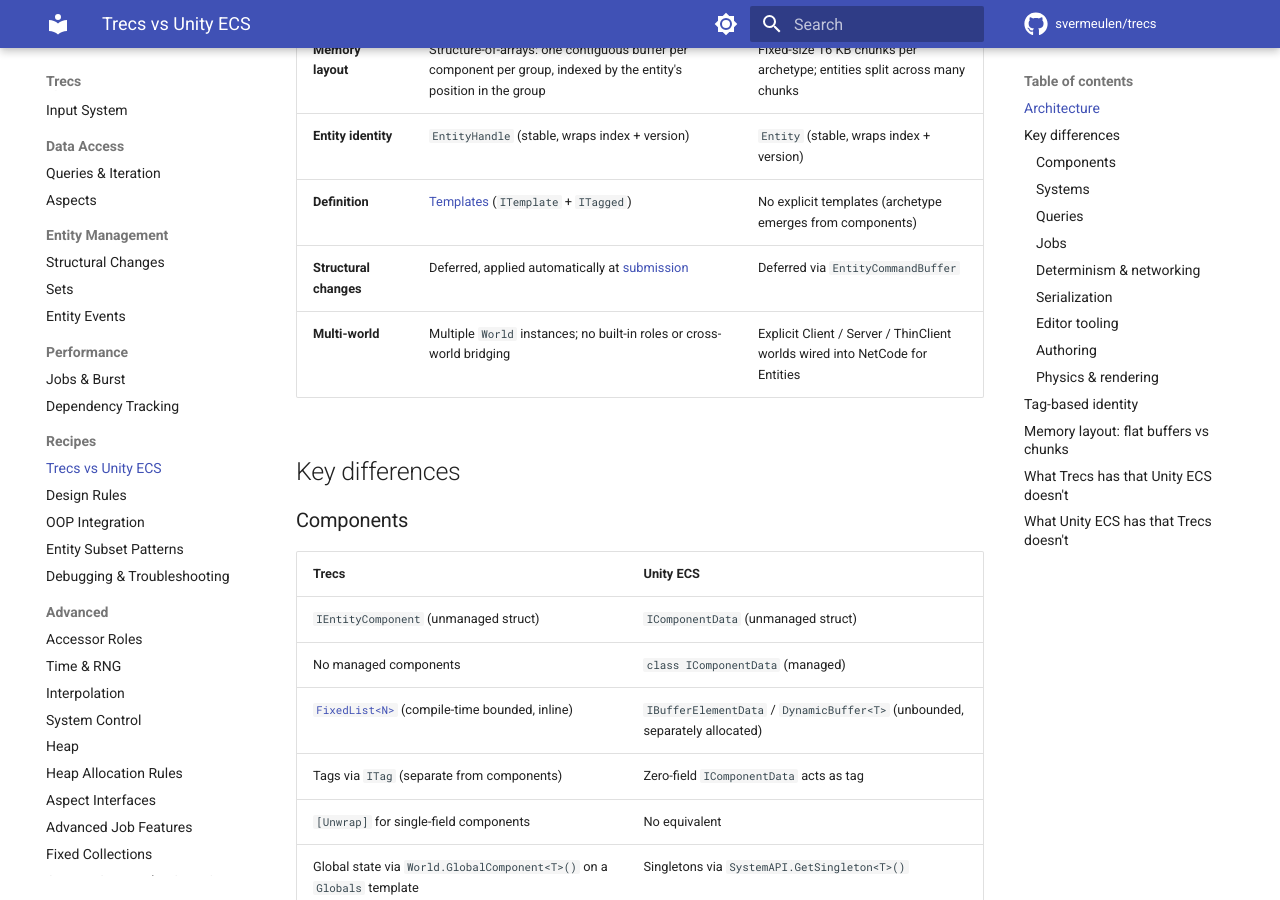
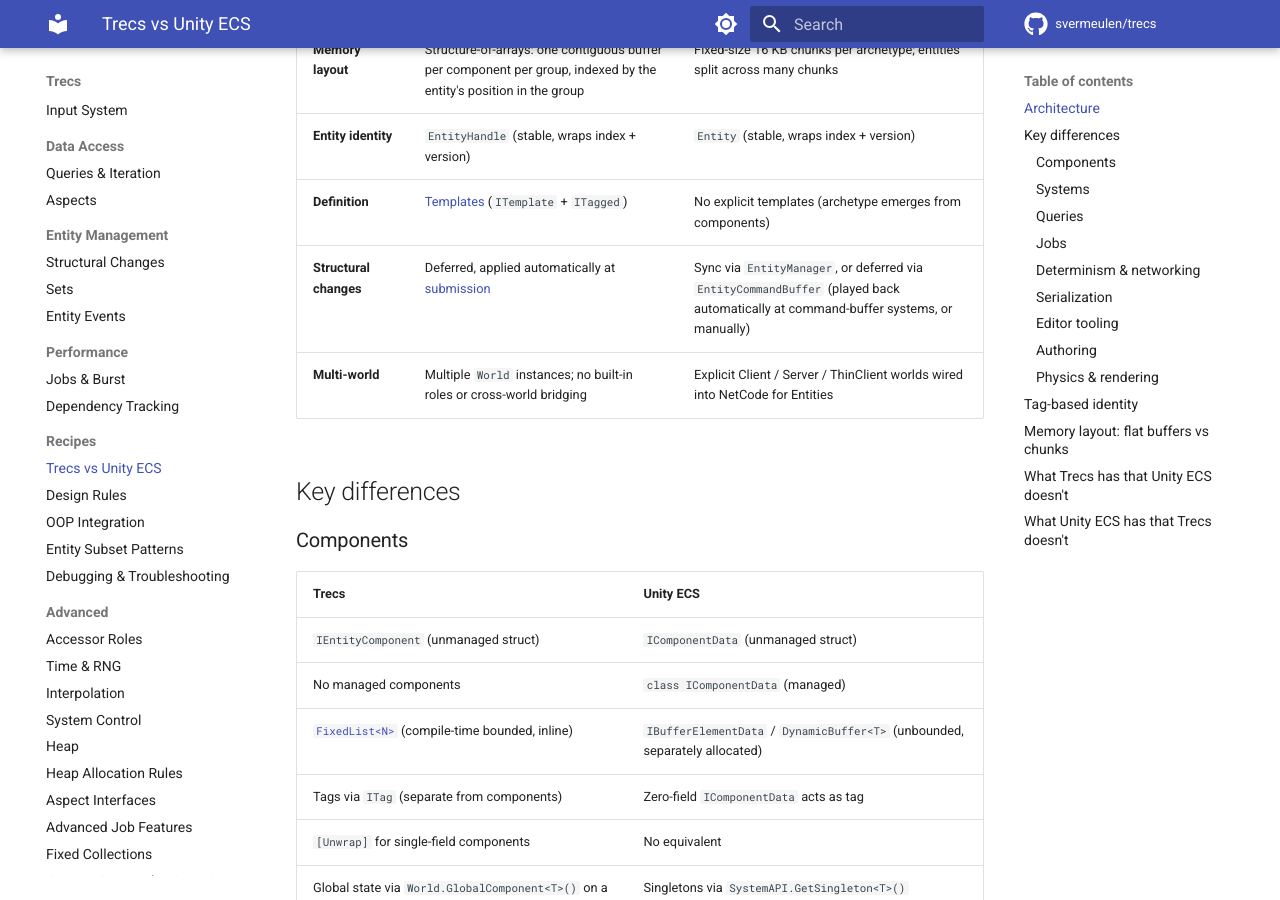
Before and after one commit to svermeulen/trecs, an MkDocs documentation site: the page built from docs/recipes/trecs-vs-unity-ecs.md, in a window 1280 px wide and 900 px high, scrolled down 448 px. Built offline with MkDocs 1.6.1 and Material for MkDocs 9.7.7, drawn with Linux system fonts in a browser that asks for light colours; comment, search, counter and statistics services are not loaded.

Commit message:
Docs: more accurate Unity-ECS structural-change cell
'Deferred via EntityCommandBuffer' was only half the story. In Unity
ECS, EntityManager calls are synchronous (and a sync point); ECB is
the deferred path you reach for inside jobs, and ECBs are played
back automatically by command-buffer systems at fixed frame
boundaries (or manually). Cell now covers both.

Co-Authored-By: Claude <noreply@anthropic.com>

```diff
--- a/docs/recipes/trecs-vs-unity-ecs.md
+++ b/docs/recipes/trecs-vs-unity-ecs.md
@@ -12,7 +12,7 @@ Trecs has a deliberately small API surface — a handful of core high level conc
 | **Memory layout** | Structure-of-arrays: one contiguous buffer per component per group, indexed by the entity's position in the group | Fixed-size 16 KB chunks per archetype; entities split across many chunks |
 | **Entity identity** | `EntityHandle` (stable, wraps index + version) | `Entity` (stable, wraps index + version) |
 | **Definition** | [Templates](../core/templates.md) (`ITemplate` + `ITagged`) | No explicit templates (archetype emerges from components) |
-| **Structural changes** | Deferred, applied automatically at [submission](../entity-management/structural-changes.md) | Deferred via `EntityCommandBuffer` |
+| **Structural changes** | Deferred, applied automatically at [submission](../entity-management/structural-changes.md) | Sync via `EntityManager`, or deferred via `EntityCommandBuffer` (played back automatically at command-buffer systems, or manually) |
 | **Multi-world** | Multiple `World` instances; no built-in roles or cross-world bridging | Explicit Client / Server / ThinClient worlds wired into NetCode for Entities |
 
 ## Key differences
```
